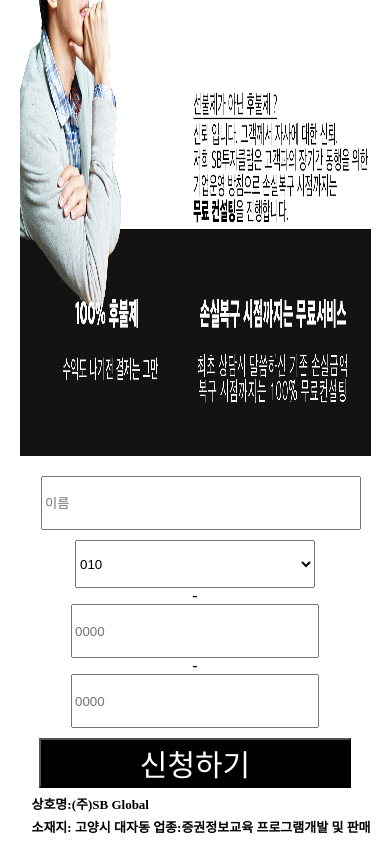
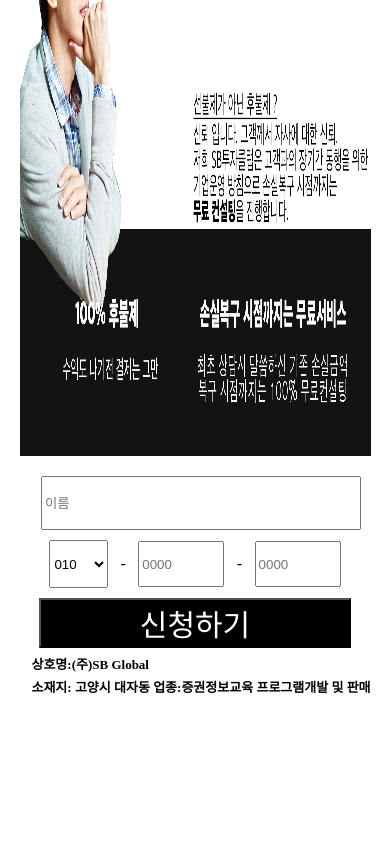
Before and after one commit to euntti/newstest, a React (Create React App) app: page / in a window 390 px wide. Shown: the part 567-1411 px from the top of the page. After the commit the page ends 1271 px from the top, so only its background shows below. Built offline with nearby package versions, Linux system fonts and the light colour scheme.

Commit message:
폰번호 한줄로 변경

```diff
--- a/src/App.css
+++ b/src/App.css
@@ -219,7 +219,15 @@ table {
   }
   .App .phone{
     display:flex;
-    flex-direction: column;
+    flex-direction: row;
+    /* background-color:red; */
+  }
+  .App .phone select{
+    width:15vw;
+  }
+  .App .phone input{
+    width:20vw;
+    height:40px;
   }
   .App .btnArea button{
     width:80vw;
```
